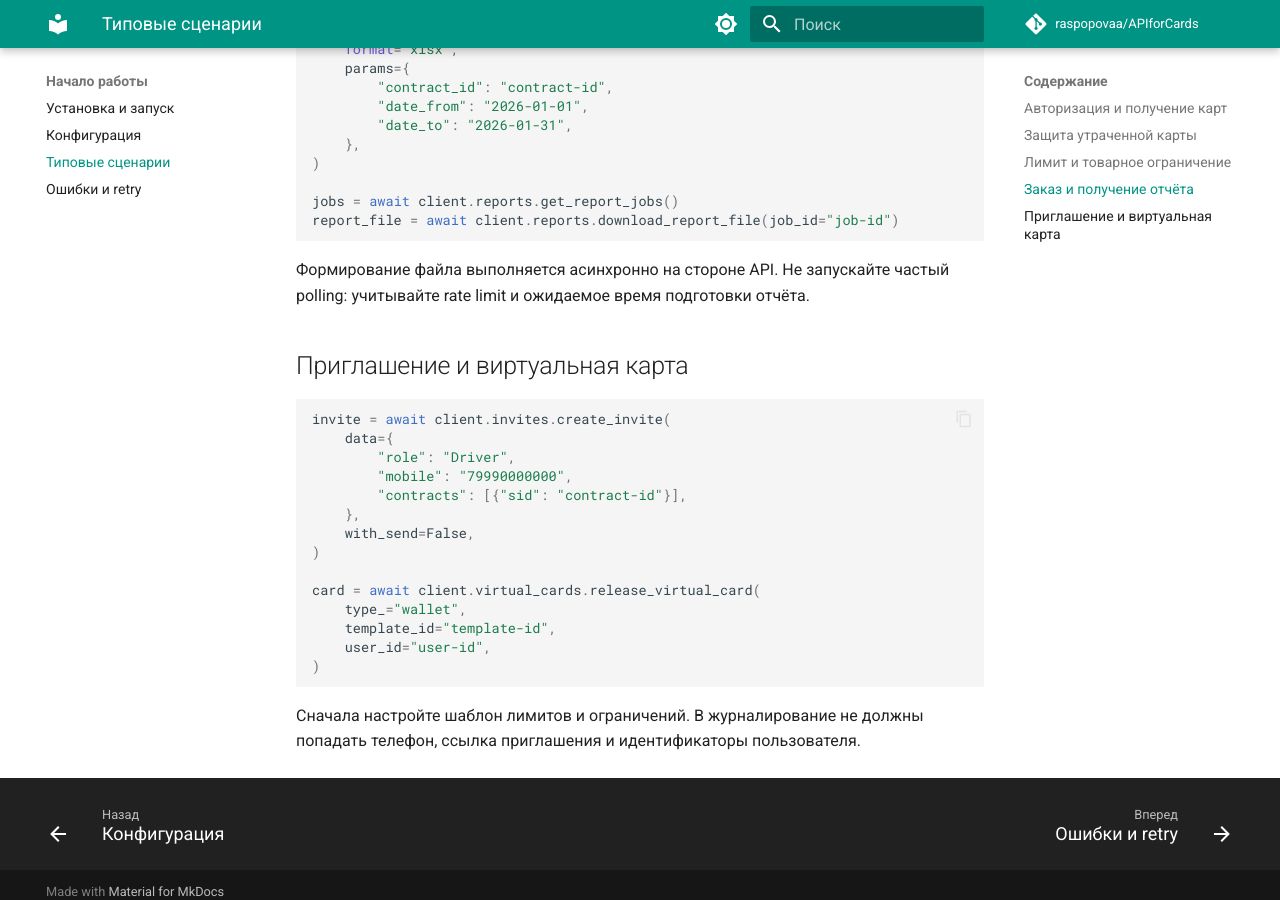
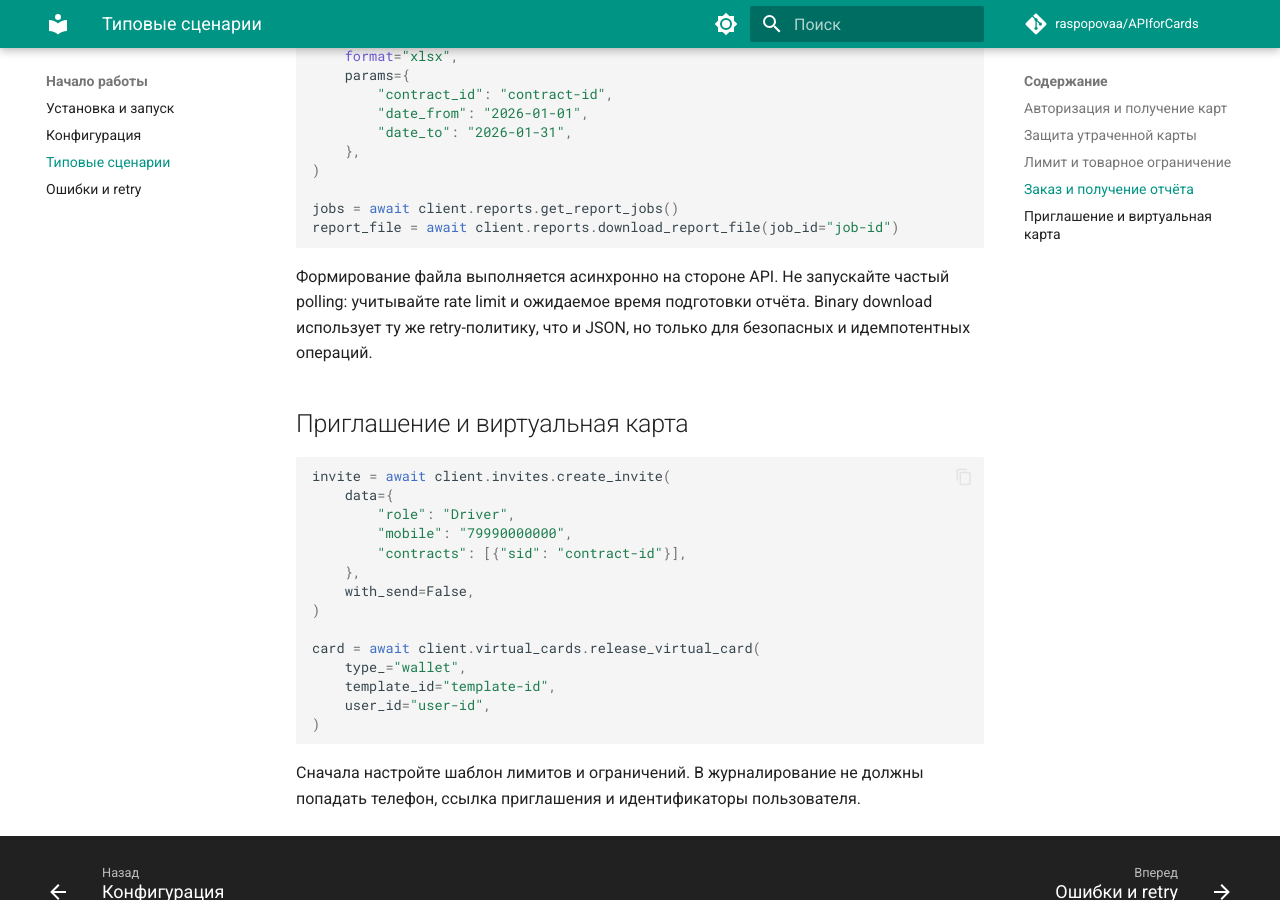
Before and after one commit to raspopovaa/APIforCards, an MkDocs documentation site: the page built from docs/scenarios.md, in a window 1280 px wide and 900 px high, scrolled down 1595 px. Built offline with MkDocs 1.6.1 and Material for MkDocs 9.7.7, drawn with Linux system fonts in a browser that asks for light colours; comment, search, counter and statistics services are not loaded; the version menu is left out; some of the changed text lies outside the part shown.

````diff
--- a/docs/scenarios.md
+++ b/docs/scenarios.md
@@ -80,7 +81,9 @@
 ```
 
 Формирование файла выполняется асинхронно на стороне API. Не запускайте частый
-polling: учитывайте rate limit и ожидаемое время подготовки отчёта.
+polling: учитывайте rate limit и ожидаемое время подготовки отчёта. Binary download
+использует ту же retry-политику, что и JSON, но только для безопасных и
+идемпотентных операций.
 
 ## Приглашение и виртуальная карта
 
````
Also changed, not shown: other parts of docs/scenarios.md (+5 -4 lines).
